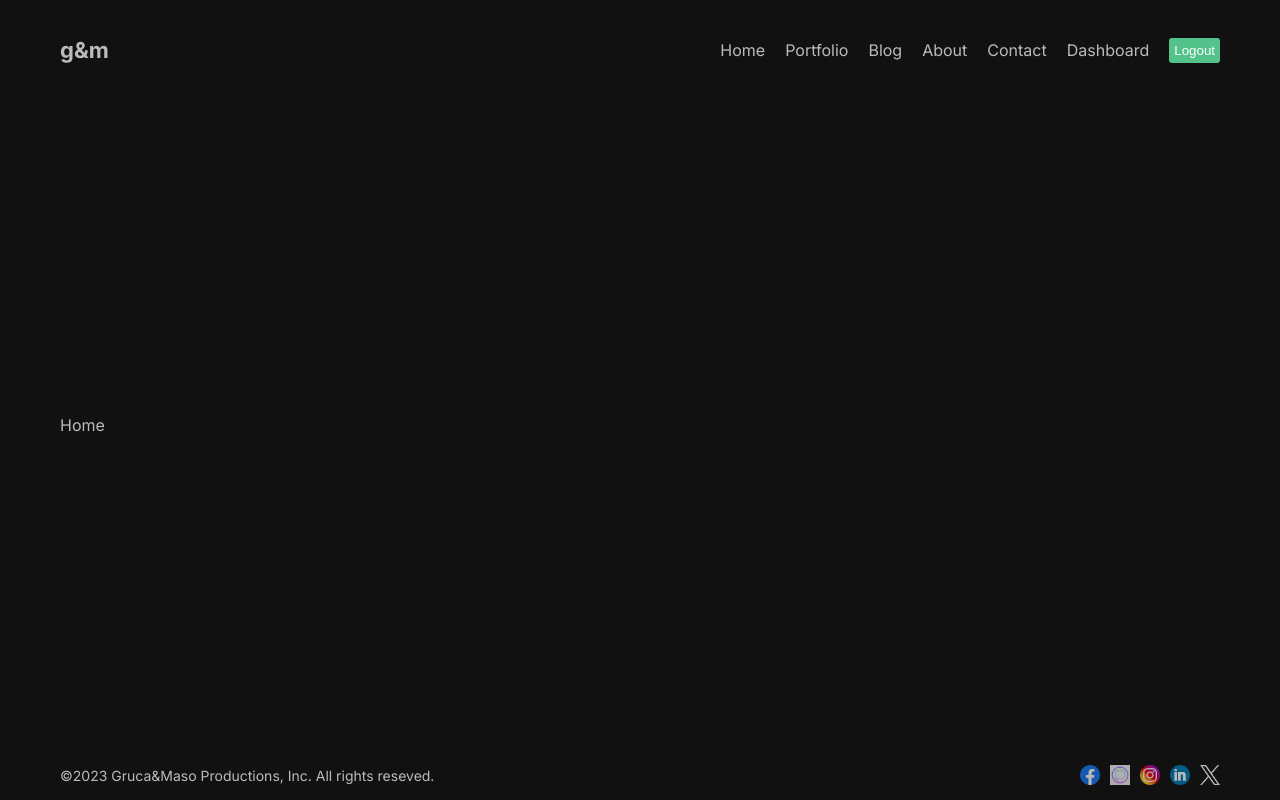
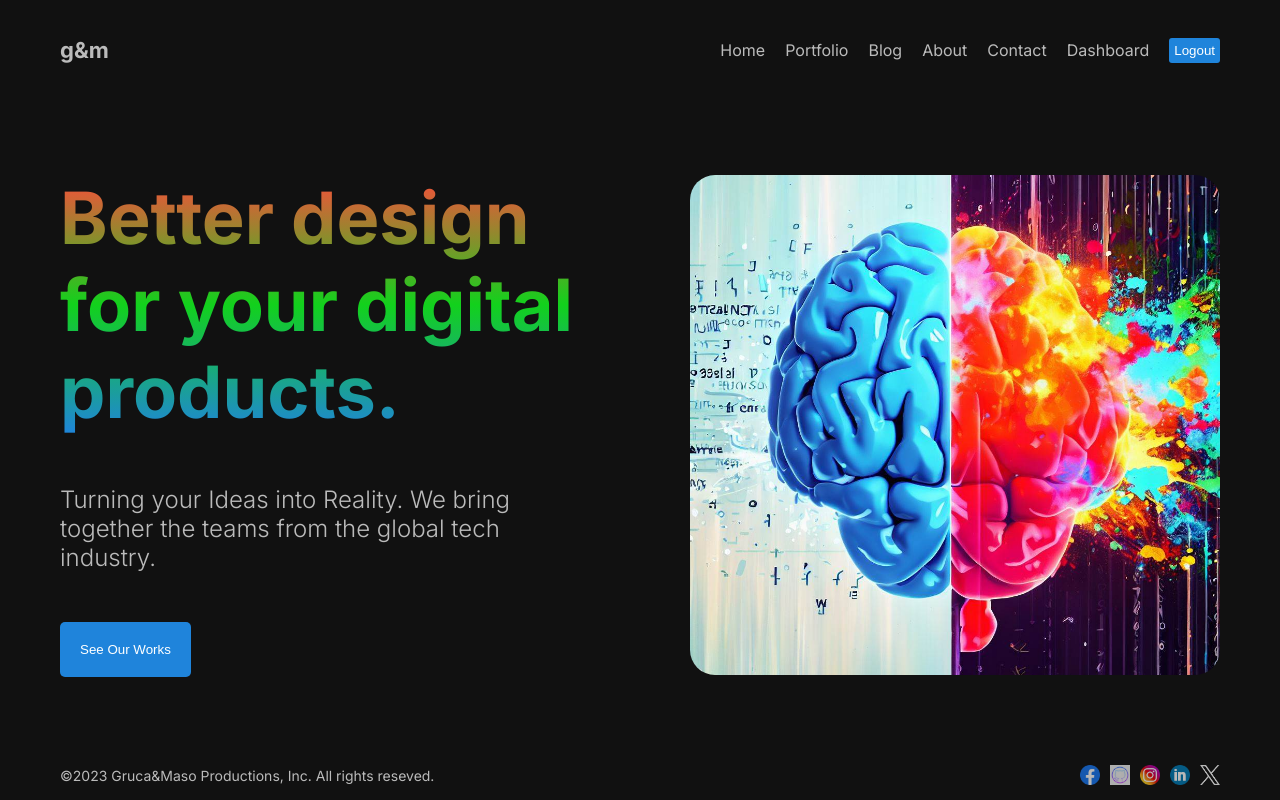
Before and after one commit to kgruca/portfolio-site, a Next.js app: page / in a window 1280 px wide. Built offline with nearby package versions, Linux system fonts and the light colour scheme.

Commit message:
home page designed

```diff
--- a/src/app/page.module.css
+++ b/src/app/page.module.css
@@ -1,229 +1,47 @@
-.main {
+.container {
+  display: flex;
+  align-items: center;
+  gap: 100px;
+}
+
+.item {
+  flex: 1;
   display: flex;
   flex-direction: column;
-  justify-content: space-between;
-  align-items: center;
-  padding: 6rem;
-  min-height: 100vh;
+  gap: 50px;
 }
 
-.description {
-  display: inherit;
-  justify-content: inherit;
-  align-items: inherit;
-  font-size: 0.85rem;
-  max-width: var(--max-width);
-  width: 100%;
-  z-index: 2;
-  font-family: var(--font-mono);
+.title {
+  font-size: 72px;
+  background: linear-gradient(to bottom, #ff4b3c, #12d11c, #1f84db);
+  -webkit-background-clip: text;
+  -webkit-text-fill-color: transparent;
 }
 
-.description a {
-  display: flex;
-  justify-content: center;
-  align-items: center;
-  gap: 0.5rem;
+.desc {
+  font-size: 24px;
+  font-weight: 300;
 }
 
-.description p {
-  position: relative;
-  margin: 0;
-  padding: 1rem;
-  background-color: rgba(var(--callout-rgb), 0.5);
-  border: 1px solid rgba(var(--callout-border-rgb), 0.3);
-  border-radius: var(--border-radius);
+.buttonContainer {
+  display: flex;
+  flex-direction: row;
+  align-items: center;
 }
 
-.code {
-  font-weight: 700;
-  font-family: var(--font-mono);
+.button {
+  padding: 20px;
+  cursor: pointer;
+  background-color: #1f84db;
+  border: none;
+  border-radius: 5px;
+  width: max-content;
+  color: white;
 }
 
-.grid {
-  display: grid;
-  grid-template-columns: repeat(4, minmax(25%, auto));
-  width: var(--max-width);
-  max-width: 100%;
+.img {
+  width: 100%;
+  height: 500px;
+  object-fit: cover;
+  border-radius: 25px;
 }
-
-.card {
-  padding: 1rem 1.2rem;
-  border-radius: var(--border-radius);
-  background: rgba(var(--card-rgb), 0);
-  border: 1px solid rgba(var(--card-border-rgb), 0);
-  transition: background 200ms, border 200ms;
-}
-
-.card span {
-  display: inline-block;
-  transition: transform 200ms;
-}
-
-.card h2 {
-  font-weight: 600;
-  margin-bottom: 0.7rem;
-}
-
-.card p {
-  margin: 0;
-  opacity: 0.6;
-  font-size: 0.9rem;
-  line-height: 1.5;
-  max-width: 30ch;
-}
-
-.center {
-  display: flex;
-  justify-content: center;
-  align-items: center;
-  position: relative;
-  padding: 4rem 0;
-}
-
-.center::before {
-  background: var(--secondary-glow);
-  border-radius: 50%;
-  width: 480px;
-  height: 360px;
-  margin-left: -400px;
-}
-
-.center::after {
-  background: var(--primary-glow);
-  width: 240px;
-  height: 180px;
-  z-index: -1;
-}
-
-.center::before,
-.center::after {
-  content: '';
-  left: 50%;
-  position: absolute;
-  filter: blur(45px);
-  transform: translateZ(0);
-}
-
-.logo {
-  position: relative;
-}
-/* Enable hover only on non-touch devices */
-@media (hover: hover) and (pointer: fine) {
-  .card:hover {
-    background: rgba(var(--card-rgb), 0.1);
-    border: 1px solid rgba(var(--card-border-rgb), 0.15);
-  }
-
-  .card:hover span {
-    transform: translateX(4px);
-  }
-}
-
-@media (prefers-reduced-motion) {
-  .card:hover span {
-    transform: none;
-  }
-}
-
-/* Mobile */
-@media (max-width: 700px) {
-  .content {
-    padding: 4rem;
-  }
-
-  .grid {
-    grid-template-columns: 1fr;
-    margin-bottom: 120px;
-    max-width: 320px;
-    text-align: center;
-  }
-
-  .card {
-    padding: 1rem 2.5rem;
-  }
-
-  .card h2 {
-    margin-bottom: 0.5rem;
-  }
-
-  .center {
-    padding: 8rem 0 6rem;
-  }
-
-  .center::before {
-    transform: none;
-    height: 300px;
-  }
-
-  .description {
-    font-size: 0.8rem;
-  }
-
-  .description a {
-    padding: 1rem;
-  }
-
-  .description p,
-  .description div {
-    display: flex;
-    justify-content: center;
-    position: fixed;
-    width: 100%;
-  }
-
-  .description p {
-    align-items: center;
-    inset: 0 0 auto;
-    padding: 2rem 1rem 1.4rem;
-    border-radius: 0;
-    border: none;
-    border-bottom: 1px solid rgba(var(--callout-border-rgb), 0.25);
-    background: linear-gradient(
-      to bottom,
-      rgba(var(--background-start-rgb), 1),
-      rgba(var(--callout-rgb), 0.5)
-    );
-    background-clip: padding-box;
-    backdrop-filter: blur(24px);
-  }
-
-  .description div {
-    align-items: flex-end;
-    pointer-events: none;
-    inset: auto 0 0;
-    padding: 2rem;
-    height: 200px;
-    background: linear-gradient(
-      to bottom,
-      transparent 0%,
-      rgb(var(--background-end-rgb)) 40%
-    );
-    z-index: 1;
-  }
-}
-
-/* Tablet and Smaller Desktop */
-@media (min-width: 701px) and (max-width: 1120px) {
-  .grid {
-    grid-template-columns: repeat(2, 50%);
-  }
-}
-
-@media (prefers-color-scheme: dark) {
-  .vercelLogo {
-    filter: invert(1);
-  }
-
-  .logo {
-    filter: invert(1) drop-shadow(0 0 0.3rem #ffffff70);
-  }
-}
-
-@keyframes rotate {
-  from {
-    transform: rotate(360deg);
-  }
-  to {
-    transform: rotate(0deg);
-  }
-}
--- a/src/app/page.tsx
+++ b/src/app/page.tsx
@@ -1,6 +1,23 @@
 import Image from "next/image";
 import styles from "./page.module.css";
+import Brain from "public/brain1.png";
 
-const Home = () => <div>Home</div>;
+const Home = () => (
+  <div className={styles.container}>
+    <div className={styles.item}>
+      <h1 className={styles.title}>Better design for your digital products.</h1>
+      <p className={styles.desc}>
+        Turning your Ideas into Reality. We bring together the teams from the
+        global tech industry.
+      </p>
+      <div className={styles.buttonContainer}>
+        <button className={styles.button}>See Our Works</button>
+      </div>
+    </div>
+    <div className={styles.item}>
+      <Image src={Brain} alt="brain" className={styles.img} />
+    </div>
+  </div>
+);
 
 export default Home;
--- a/src/components/navbar/navbar.module.css
+++ b/src/components/navbar/navbar.module.css
@@ -19,7 +19,7 @@
 .logout {
   padding: 5px;
   border: none;
-  background-color: #53c28b;
+  background-color: #1f84db;
   color: white;
   cursor: pointer;
   border-radius: 3px;
```
Also changed, not shown: public/brain1.png (added).
